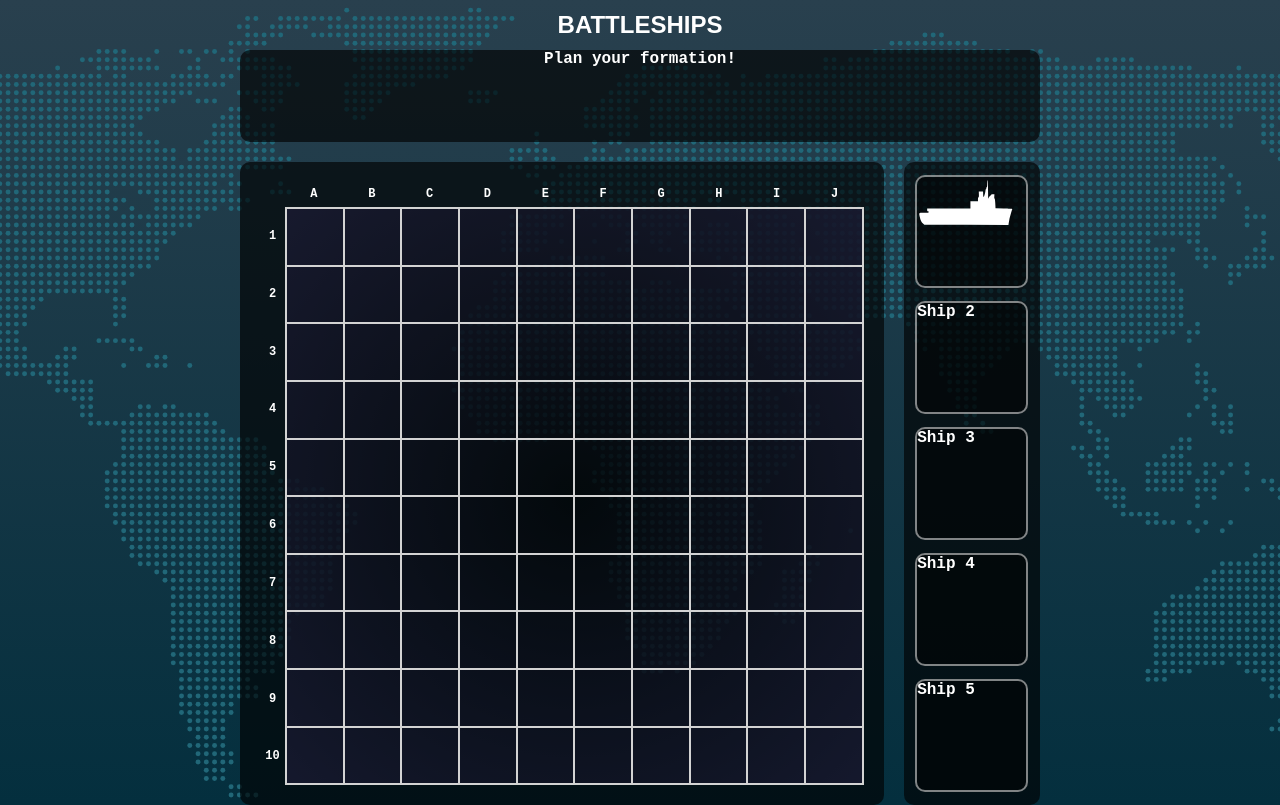
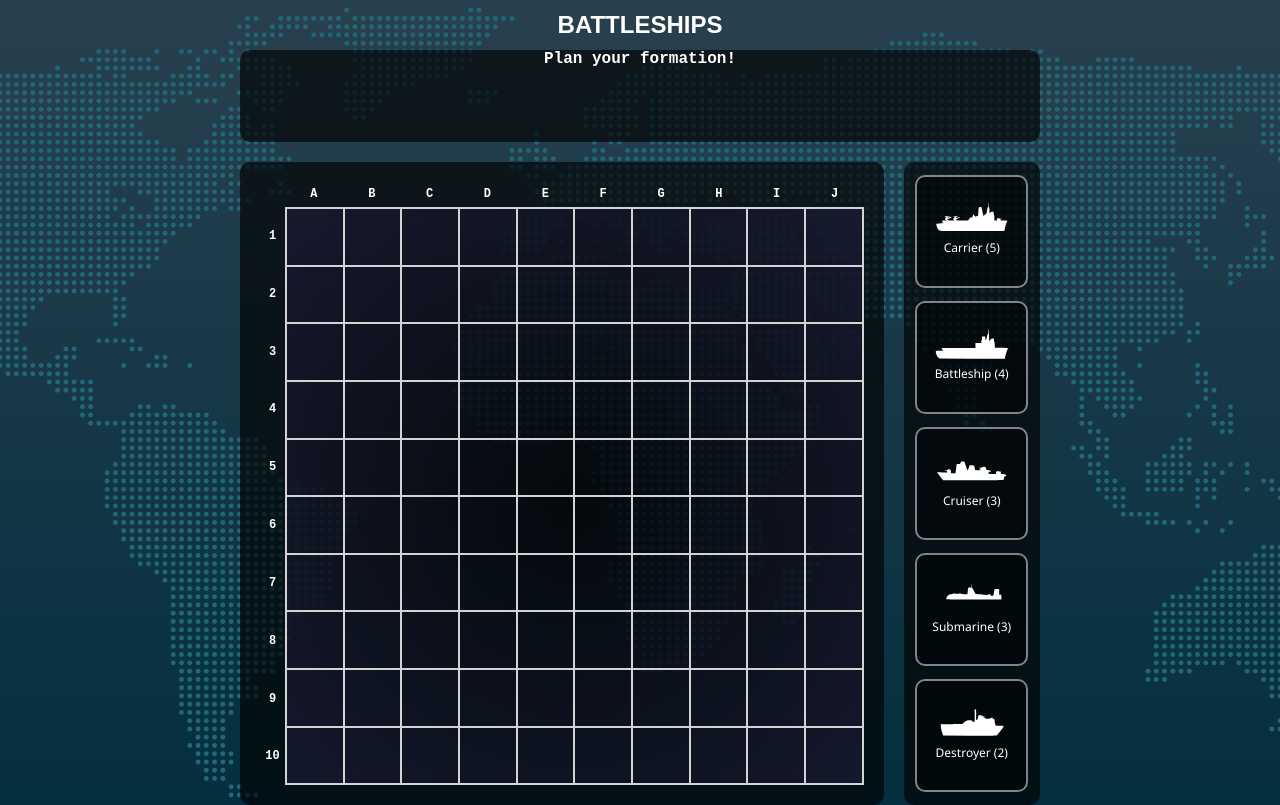
Before and after one commit to ryanmillard/battleship, a website with bundled scripts: page src/index.html in a window 1280 px wide. Built offline with nearby package versions, Linux system fonts and the light colour scheme.

Commit message:
Ships in slots

```diff
--- a/src/index.html
+++ b/src/index.html
@@ -16,12 +16,25 @@
         <div class="planning-grid"></div>
         <div class="draggables-container">
           <div class="draggable-ship">
-            <div class="ship-data"></div>
+            <div class="ship-img ship-img-5"></div>
+            <span class="ship-name">Carrier (5)</span>
           </div>
-          <div class="draggable-ship">Ship 2</div>
-          <div class="draggable-ship">Ship 3</div>
-          <div class="draggable-ship">Ship 4</div>
-          <div class="draggable-ship">Ship 5</div>
+          <div class="draggable-ship">
+            <div class="ship-img ship-img-4"></div>
+            <span class="ship-name">Battleship (4)</span>
+          </div>
+          <div class="draggable-ship">
+            <div class="ship-img ship-img-3"></div>
+            <span class="ship-name">Cruiser (3)</span>
+          </div>
+          <div class="draggable-ship">
+            <div class="ship-img ship-img-2"></div>
+            <span class="ship-name">Submarine (3)</span>
+          </div>
+          <div class="draggable-ship">
+            <div class="ship-img ship-img-1"></div>
+            <span class="ship-name">Destroyer (2)</span>
+          </div>
         </div>
       </div>
     </div>
--- a/src/sass/style.scss
+++ b/src/sass/style.scss
@@ -95,13 +95,28 @@ main {
   background-color: rgba(0,0,0,0.5);
   border: 2px solid rgba(255,255,255,0.5);
   border-radius: 10px;
+
+  display: flex;
+  align-items: center;
+  justify-content: center;
+  flex-direction: column;
 }
 
-.ship-data {
-  background-image: url('../assets/images/battleship.svg');
-  background-repeat: no-repeat;
-  background-position: center;
-  width: 90%;
-  height: 50px;;
+.ship-img {
+  width: 70%;
+  height: 30%;
   filter: invert(100%);
+
+  &.ship-img-5 { background: url('../assets/images/carrier.svg') no-repeat center; }
+  &.ship-img-4 { background: url('../assets/images/battleship.svg') no-repeat center; }
+  &.ship-img-3 { background: url('../assets/images/cruiser.svg') no-repeat center;}
+  &.ship-img-2 { background: url('../assets/images/submarine.svg') no-repeat center; }
+  &.ship-img-1 { background: url('../assets/images/destroyer.svg') no-repeat center; }
 }
+
+.ship-name {
+  font-weight: normal;
+  margin: 5%;
+  font-size: 0.75rem;
+  font-family: 'Segoe UI', Tahoma, Geneva, Verdana, sans-serif;
+}
```
